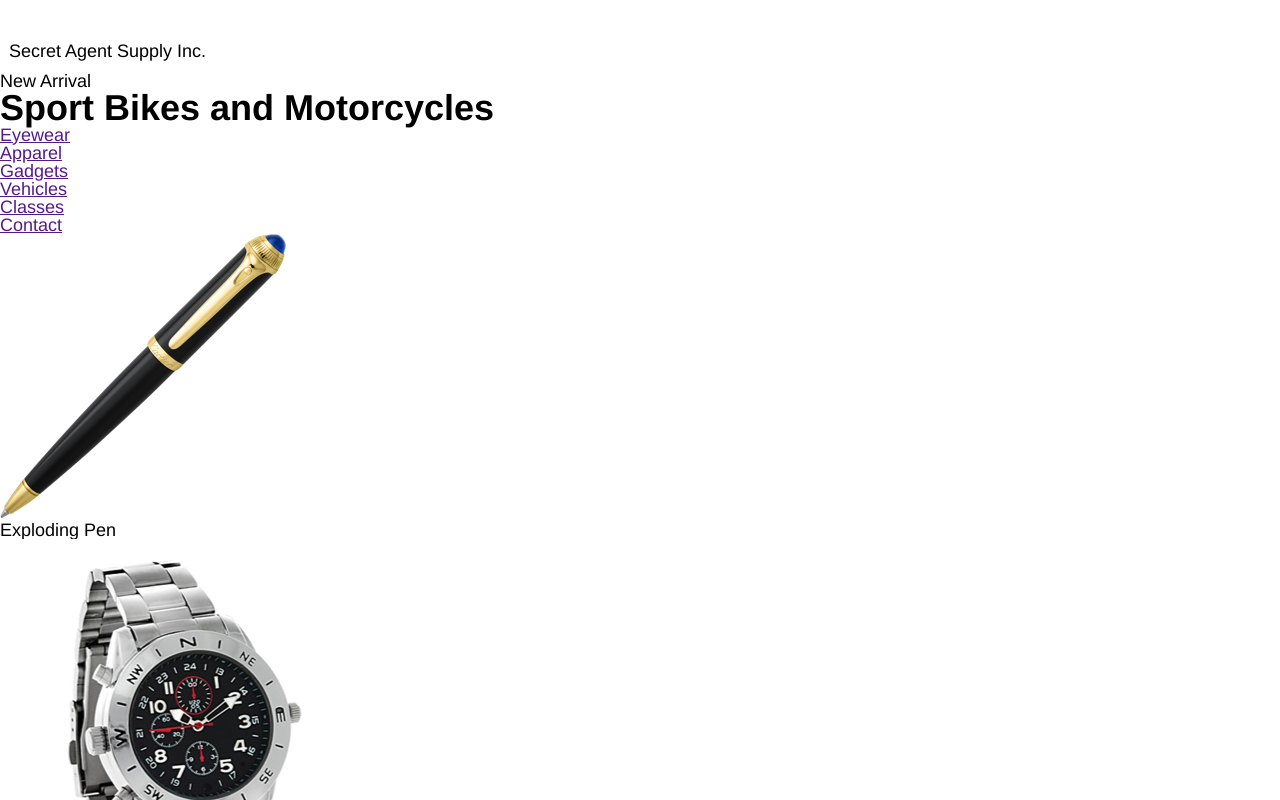
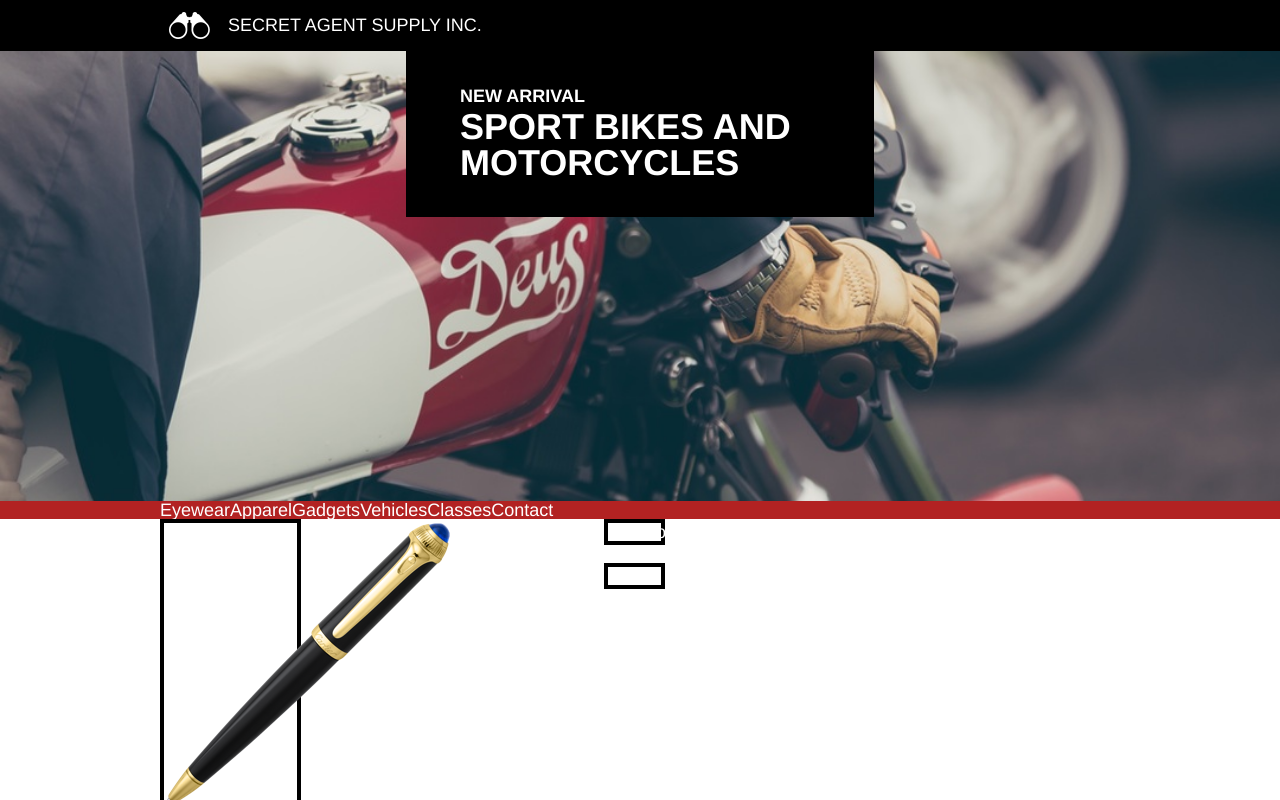
Before and after one commit to astridj/SecretAgentSupply, a plain HTML site: page index.html in a window 1280 px wide. Shown: the top 800 px of the page. Drawn offline with Linux system fonts and the light colour scheme.

Commit message:
Add styles to header and part of hero and correct container classes for width

```diff
--- a/index.html
+++ b/index.html
@@ -10,7 +10,7 @@
 
     <!-- HEADER BAR -->
     <header>
-      <div class="title">
+      <div class="title container">
         <img class="logo" src="resources/images/logo.png" alt="binoculars logo">
         <h2>Secret Agent Supply Inc.</h2>
       </div>
@@ -22,7 +22,7 @@
 
       <!-- Hero Image Section -->
       <div class="hero">
-        <div class="caption">
+        <div class="caption container">
           <h2>New Arrival</h2>
           <h1>Sport Bikes and Motorcycles</h1>
         </div>
@@ -30,7 +30,7 @@
 
       <!-- Nav Bar -->
       <div class="nav">
-        <ul>
+        <ul class="container">
           <li><a href="">Eyewear</a></li>
           <li><a href="">Apparel</a></li>
           <li><a href="">Gadgets</a></li>
@@ -41,8 +41,8 @@
       </div>
 
       <!-- Shop Area -->
-      <div class="shop">
-        <div class="items-container">
+      <div class="shop container">
+        <div class="gallery">
           <div class="item">
             <img src="resources/images/pen.png" alt="Exploding Pen"><p>Exploding Pen</p>
             <img src="resources/images/watch.png" alt="Cellular Watch"><p>Cellular Watch</p>
@@ -51,11 +51,11 @@
         </div>
         <div class="info">
           <div class="location">
-            <p class="item-header">Location</p>
+            <p class="item header">Location</p>
             <p>-47.346436, 84.32354</p>
           </div>
           <div class="hours">
-            <p class="item-header">Hours</p>
+            <p class="item header">Hours</p>
             <p>0800 - 1800</p>
           </div>
         </div>
@@ -66,7 +66,7 @@
 
     <!-- FOOTER -->
     <footer>
-      <p>Copyright Secret Agent Supply Inc.</p>
+      <p class="container">Copyright Secret Agent Supply Inc.</p>
     </footer>
 
   </body>
--- a/resources/css/style.css
+++ b/resources/css/style.css
@@ -5,11 +5,16 @@ html {
 
 body {
   font-family: Helvetica;
-  background-color: 000;
+  color: white;
 }
 
-main {
-  width: 960px;
+a {
+  color: white;
+  text-decoration: none;
+}
+
+h1, h2 {
+  text-transform: uppercase;
 }
 
 h1 {
@@ -21,15 +26,70 @@ h2 {
   font-size: 1rem;
 }
 
+header, .caption, .item .caption, footer {
+  background-color: black;
+}
+
+.container {
+  width: 960px;
+  margin: 0 auto;
+}
 /* Header Area Styles */
 .logo, .title h2 {
   padding: 0 0.5rem;
 }
 
 .title {
+  display: flex;
   padding: 0.66rem 0;
+  align-items: center;
 }
 
 .logo {
   height: 1.5rem;
 }
+
+
+/* Main Section Starts Here */
+/* Hero Image Area Styles */
+.hero {
+  background-image: url("../../resources/images/moto.jpeg");
+  background-repeat: no-repeat;
+  background-size: cover;
+  background-position: center;
+  height: 25rem;
+}
+
+.caption {
+  width: 20rem;
+  padding: 2rem 3rem;
+}
+
+.caption h2 {
+  font-weight: bold;
+  padding-bottom: 0.25rem;
+}
+/* Nav Bar Styles */
+.nav {
+  background-color: firebrick;
+}
+
+ul {
+  display: flex;
+}
+
+/* Shop Area Styles */
+.shop {
+  background-color: white;
+  display: flex;
+}
+
+.item {
+  border: 4px solid black;
+  width: 30%;
+}
+
+/* Footer Styles */
+.footer {
+  text-align: left;
+}
```
